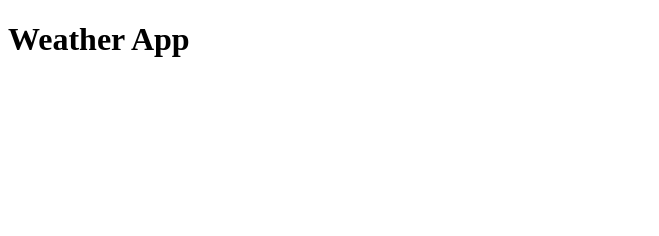
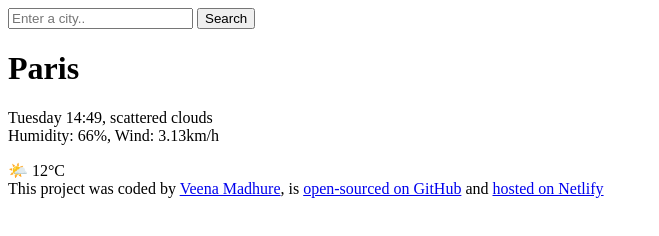
Before and after one commit to vna2004/CityWeatherApp, a plain HTML site: page index.html in a window 1280 px wide. Shown: the whole page, without its empty margins (0-659 px from the left). Drawn offline with Linux system fonts and the light colour scheme.

Commit message:
Update1 index.html

```diff
--- a/index.html
+++ b/index.html
@@ -8,7 +8,32 @@
 </head>
 
 <body>
-    <h1>Weather App</h1>
+    <header>
+        <form>
+            <input type="search" placeholder="Enter a city.." required />
+            <input type="submit" value="Search" />
+        </form>
+    </header>
+    <main>
+        <div>
+            <h1>Paris</h1>
+            <p>
+                Tuesday 14:49, scattered clouds
+                <br />
+                Humidity: 66%, Wind: 3.13km/h
+            </p>
+        </div>
+        <div>🌤️ 12°C</div>
+    </main>
+
+    <footer>
+        This project was coded by
+        <a href="https://github.com/vna2004" target="_blank">Veena Madhure</a>,
+        is
+        <a href="https://github.com/vna2004/WeatherApp" target="_blank">open-sourced on GitHub</a>
+        and
+        <a href="https://weather4cityapp.netlify.app/" target="_blank">hosted on Netlify</a>
+    </footer>
 </body>
 
 </html>
```
